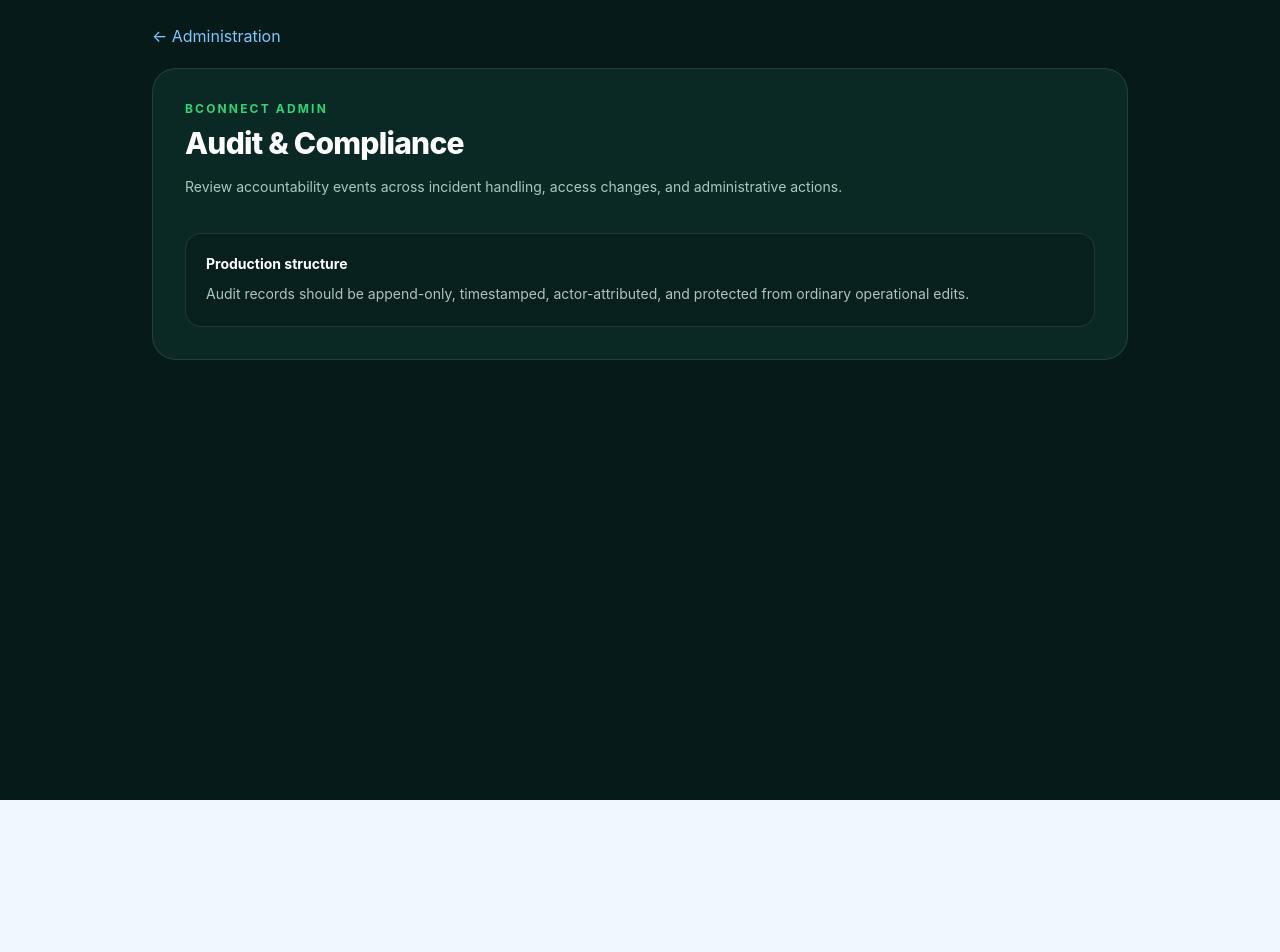
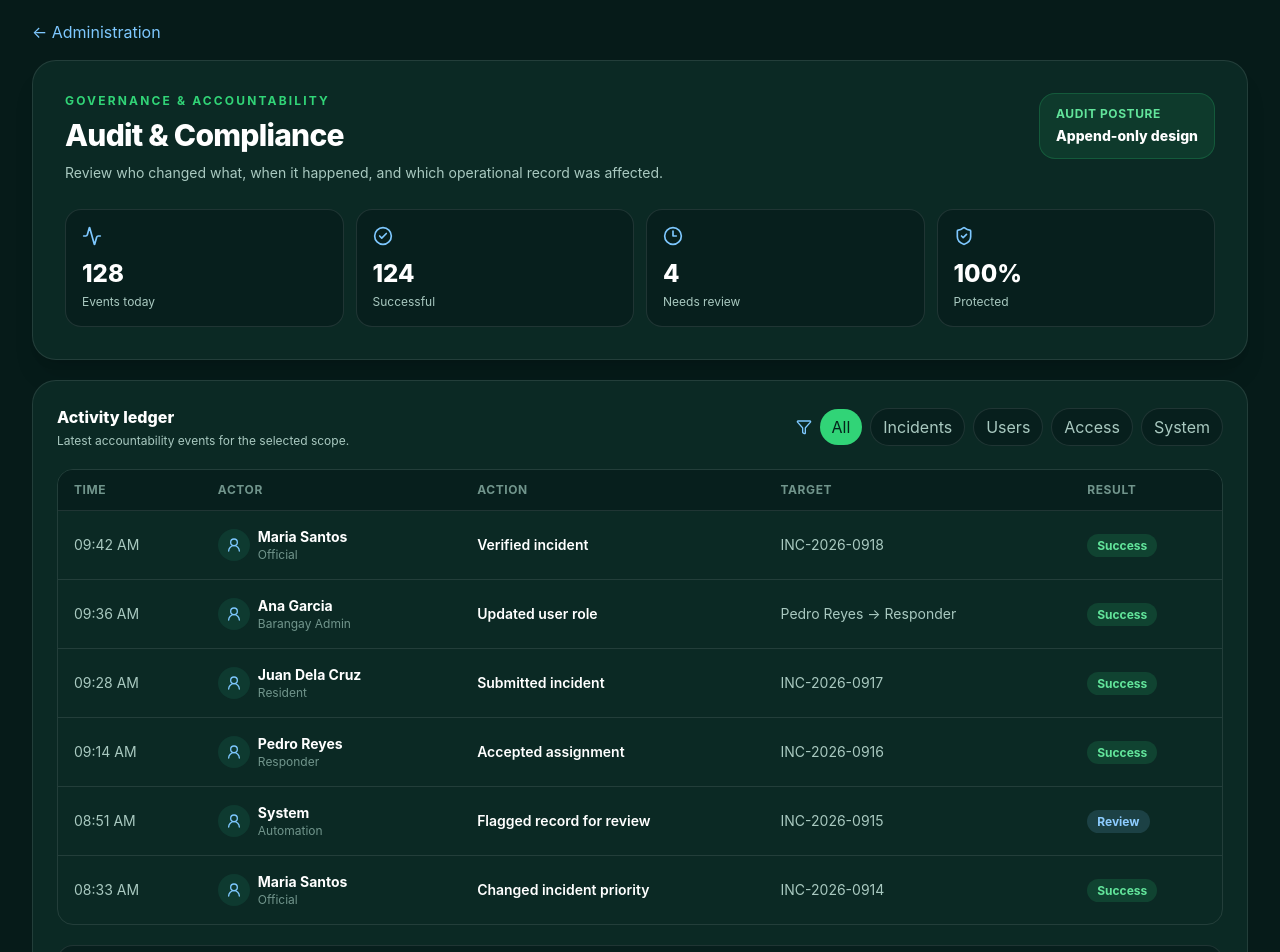
Before and after one commit to a3bcruz-jpg/BConnect, a Next.js app: page /admin/audit in a window 1280 px wide. Shown: the top 952 px of the page. Before the commit the page ends 800 px from the top, so only its background shows below. Built offline with nearby package versions, Linux system fonts and the light colour scheme.

Commit message:
feat: build audit compliance workspace

```diff
--- a/src/app/admin/audit/page.tsx
+++ b/src/app/admin/audit/page.tsx
@@ -1,18 +1,154 @@
+'use client';
+
 import Link from 'next/link';
+import { useMemo, useState } from 'react';
+import { Activity, CheckCircle2, Clock3, Filter, ShieldCheck, UserRound } from 'lucide-react';
 
-export default function AdminModulePage() {
+type AuditEvent = {
+  time: string;
+  actor: string;
+  role: string;
+  action: string;
+  target: string;
+  result: 'Success' | 'Review';
+};
+
+const events: AuditEvent[] = [
+  { time: '09:42 AM', actor: 'Maria Santos', role: 'Official', action: 'Verified incident', target: 'INC-2026-0918', result: 'Success' },
+  { time: '09:36 AM', actor: 'Ana Garcia', role: 'Barangay Admin', action: 'Updated user role', target: 'Pedro Reyes → Responder', result: 'Success' },
+  { time: '09:28 AM', actor: 'Juan Dela Cruz', role: 'Resident', action: 'Submitted incident', target: 'INC-2026-0917', result: 'Success' },
+  { time: '09:14 AM', actor: 'Pedro Reyes', role: 'Responder', action: 'Accepted assignment', target: 'INC-2026-0916', result: 'Success' },
+  { time: '08:51 AM', actor: 'System', role: 'Automation', action: 'Flagged record for review', target: 'INC-2026-0915', result: 'Review' },
+  { time: '08:33 AM', actor: 'Maria Santos', role: 'Official', action: 'Changed incident priority', target: 'INC-2026-0914', result: 'Success' },
+];
+
+const filters = ['All', 'Incidents', 'Users', 'Access', 'System'];
+
+export default function AuditPage() {
+  const [filter, setFilter] = useState('All');
+
+  const filtered = useMemo(() => {
+    if (filter === 'All') return events;
+    return events.filter((event) => {
+      if (filter === 'Incidents') return event.action.toLowerCase().includes('incident') || event.target.startsWith('INC-');
+      if (filter === 'Users') return event.action.toLowerCase().includes('user');
+      if (filter === 'Access') return event.action.toLowerCase().includes('role') || event.action.toLowerCase().includes('assignment');
+      return event.role === 'Automation';
+    });
+  }, [filter]);
+
   return (
     <main className="min-h-screen bg-[#061b19] text-white bc-page-enter">
-      <div className="mx-auto max-w-5xl px-4 py-6 sm:px-6">
+      <div className="mx-auto max-w-[1440px] px-4 py-5 sm:px-6 lg:px-8">
         <Link href="/admin" className="text-sm font-bold text-[#7ec8ff]">← Administration</Link>
-        <section className="mt-5 rounded-3xl border border-white/10 bg-[#0b2924] p-6 sm:p-8">
-          <p className="text-xs font-bold uppercase tracking-[0.18em] text-[#31d477]">BConnect Admin</p>
-          <h1 className="mt-2 text-3xl font-extrabold tracking-tight">Audit & Compliance</h1>
-          <p className="mt-3 max-w-2xl text-sm leading-7 text-[#a9c9c0]">Review accountability events across incident handling, access changes, and administrative actions.</p>
-          <div className="mt-8 rounded-2xl border border-white/10 bg-[#071f1d] p-5">
-            <p className="text-sm font-bold">Production structure</p>
-            <p className="mt-2 text-sm leading-6 text-[#a9c9c0]">Audit records should be append-only, timestamped, actor-attributed, and protected from ordinary operational edits.</p>
+
+        <header className="mt-4 rounded-3xl border border-white/10 bg-[#0b2924] p-6 shadow-xl sm:p-8">
+          <div className="flex flex-wrap items-start justify-between gap-5">
+            <div>
+              <p className="text-xs font-bold uppercase tracking-[0.18em] text-[#31d477]">Governance & accountability</p>
+              <h1 className="mt-2 text-3xl font-extrabold tracking-tight">Audit & Compliance</h1>
+              <p className="mt-2 max-w-2xl text-sm leading-6 text-[#a9c9c0]">
+                Review who changed what, when it happened, and which operational record was affected.
+              </p>
+            </div>
+            <div className="rounded-2xl border border-[#31d477]/20 bg-[#31d477]/10 px-4 py-3">
+              <p className="text-xs font-bold uppercase tracking-wider text-[#62e49b]">Audit posture</p>
+              <p className="mt-1 text-sm font-extrabold">Append-only design</p>
+            </div>
           </div>
+
+          <div className="mt-6 grid gap-3 sm:grid-cols-4">
+            {[
+              ['Events today', '128', Activity],
+              ['Successful', '124', CheckCircle2],
+              ['Needs review', '4', Clock3],
+              ['Protected', '100%', ShieldCheck],
+            ].map(([label, value, Icon]) => (
+              <div key={String(label)} className="rounded-2xl border border-white/10 bg-[#071f1d] p-4">
+                <Icon className="h-5 w-5 text-[#7ec8ff]" />
+                <p className="mt-3 text-2xl font-extrabold">{value}</p>
+                <p className="mt-1 text-xs text-[#a9c9c0]">{label}</p>
+              </div>
+            ))}
+          </div>
+        </header>
+
+        <section className="mt-5 rounded-3xl border border-white/10 bg-[#0b2924] p-5 sm:p-6">
+          <div className="flex flex-wrap items-center justify-between gap-4">
+            <div>
+              <h2 className="font-extrabold">Activity ledger</h2>
+              <p className="mt-1 text-xs text-[#a9c9c0]">Latest accountability events for the selected scope.</p>
+            </div>
+            <div className="flex flex-wrap items-center gap-2">
+              <Filter className="h-4 w-4 text-[#7ec8ff]" />
+              {filters.map((item) => (
+                <button
+                  key={item}
+                  onClick={() => setFilter(item)}
+                  className={`rounded-full px-3 py-1.5 text-xs font-bold transition ${filter === item ? 'bg-[#31d477] text-[#04251c]' : 'border border-white/10 bg-[#071f1d] text-[#a9c9c0] hover:bg-[#0e322c]'}`}
+                >
+                  {item}
+                </button>
+              ))}
+            </div>
+          </div>
+
+          <div className="mt-5 overflow-x-auto rounded-2xl border border-white/10">
+            <table className="min-w-full text-left">
+              <thead className="bg-[#071f1d]">
+                <tr className="text-xs uppercase tracking-wider text-[#71958c]">
+                  <th className="px-4 py-3">Time</th>
+                  <th className="px-4 py-3">Actor</th>
+                  <th className="px-4 py-3">Action</th>
+                  <th className="px-4 py-3">Target</th>
+                  <th className="px-4 py-3">Result</th>
+                </tr>
+              </thead>
+              <tbody>
+                {filtered.map((event) => (
+                  <tr key={event.time + event.actor} className="border-t border-white/10 text-sm">
+                    <td className="whitespace-nowrap px-4 py-4 text-[#a9c9c0]">{event.time}</td>
+                    <td className="px-4 py-4">
+                      <div className="flex items-center gap-2">
+                        <span className="grid h-8 w-8 place-items-center rounded-full bg-[#0e3a30]"><UserRound className="h-4 w-4 text-[#7ec8ff]" /></span>
+                        <div>
+                          <p className="font-bold">{event.actor}</p>
+                          <p className="text-xs text-[#71958c]">{event.role}</p>
+                        </div>
+                      </div>
+                    </td>
+                    <td className="px-4 py-4 font-semibold">{event.action}</td>
+                    <td className="px-4 py-4 text-[#a9c9c0]">{event.target}</td>
+                    <td className="px-4 py-4">
+                      <span className={`rounded-full px-2.5 py-1 text-xs font-bold ${event.result === 'Success' ? 'bg-[#31d477]/15 text-[#62e49b]' : 'bg-[#7ec8ff]/15 text-[#8dccff]'}`}>
+                        {event.result}
+                      </span>
+                    </td>
+                  </tr>
+                ))}
+              </tbody>
+            </table>
+          </div>
+
+          <div className="mt-5 rounded-2xl border border-white/10 bg-[#071f1d] p-5">
+            <p className="text-sm font-extrabold">Production controls</p>
+            <div className="mt-3 grid gap-3 sm:grid-cols-3">
+              {[
+                ['Actor attribution', 'Every sensitive action records the authenticated actor.'],
+                ['Immutable history', 'Audit records should not be editable by normal admins.'],
+                ['RLS protection', 'Access should be scoped to authorized LGU or system administrators.'],
+              ].map(([title, text]) => (
+                <div key={title} className="rounded-xl border border-white/10 bg-[#0b2924] p-4">
+                  <p className="text-xs font-bold text-[#7ec8ff]">{title}</p>
+                  <p className="mt-1 text-xs leading-5 text-[#a9c9c0]">{text}</p>
+                </div>
+              ))}
+            </div>
+          </div>
+
+          <p className="mt-5 text-xs leading-5 text-[#71958c]">
+            Preview data only. Production audit records should come from an append-only Supabase audit table with server-side authorization and retention controls.
+          </p>
         </section>
       </div>
     </main>
```
